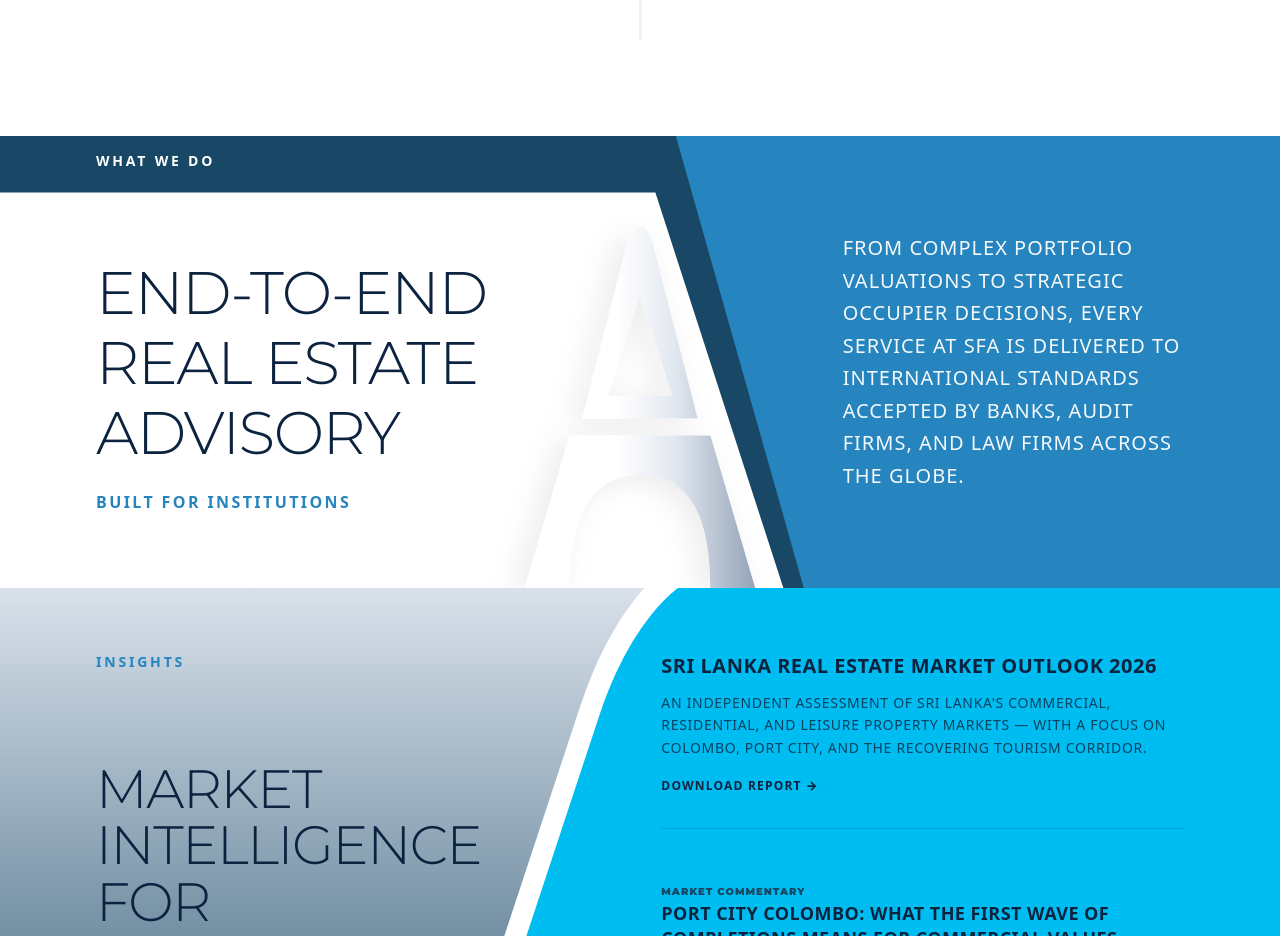
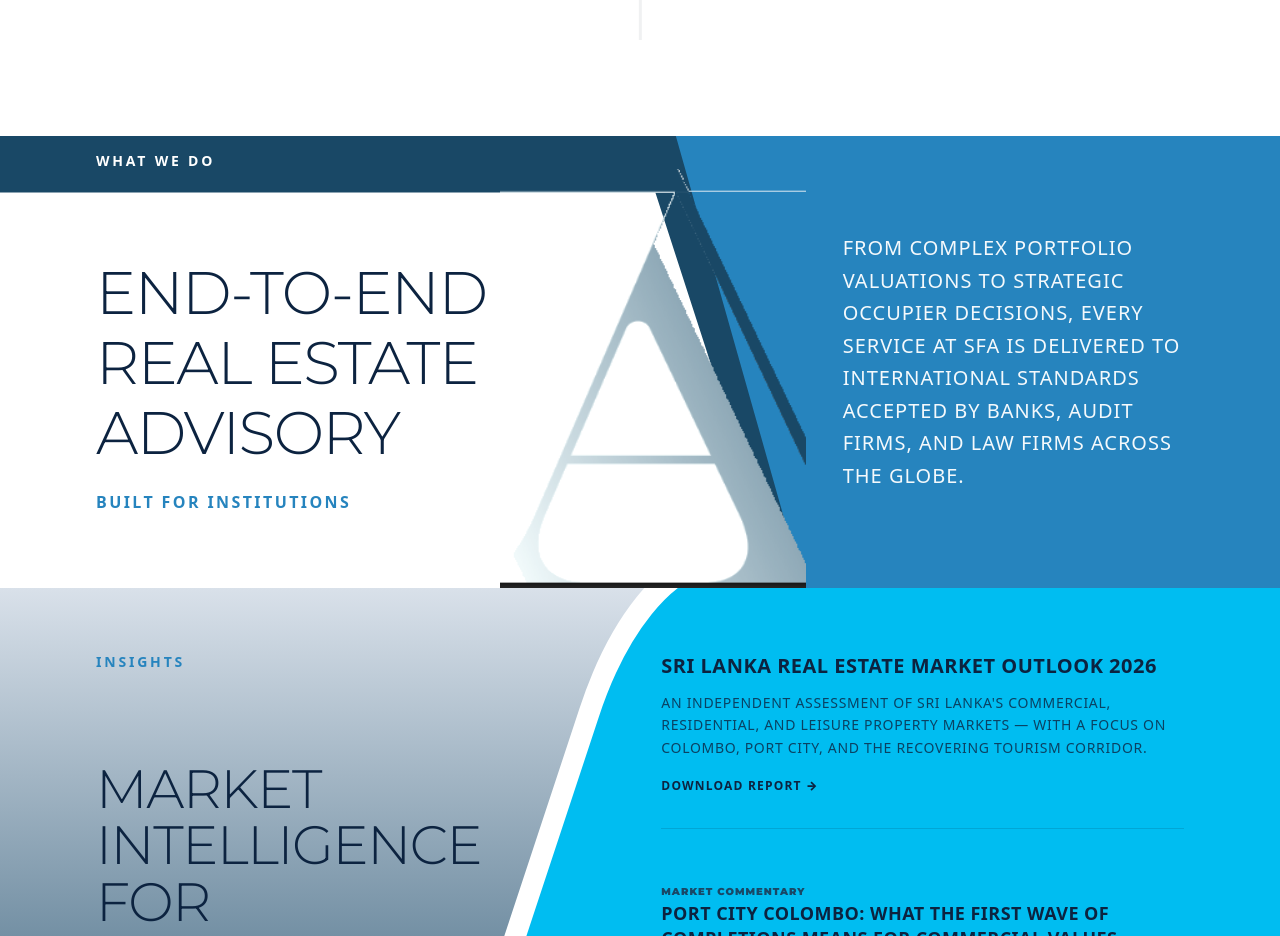
Before and after one commit to ChamilSachintha/sunilfernando, a Next.js app: page / in a window 1280 px wide. Shown: the part 1360-2296 px from the top of the page. Built offline with nearby package versions, Linux system fonts and the light colour scheme; a web font is replaced by a local one.

Commit message:
style(ui): crop What We Do A background watermark from reference and render as responsive image

```diff
--- a/src/app/page.tsx
+++ b/src/app/page.tsx
@@ -371,15 +371,17 @@ export default function Home() {
               d="M 0,0 L 528,0 L 628,400 L 612,400 L 512,50 Q 508,50 496,50 L 0,50 Z"
               fill="#194866"
             />
+          </svg>
 
-            {/* Stylized "A" symbol in the middle with gradient and shadow */}
-            <path
-              d="M 455,250 L 490,95 C 495,75 505,75 510,95 L 545,250 Z M 500,140 L 525,230 L 475,230 Z M 445,265 L 555,265 L 590,400 L 555,400 C 555,330 535,300 500,300 C 465,300 445,330 445,400 L 410,400 Z"
-              fill="url(#a-gradient)"
-              fillRule="evenodd"
-              filter="url(#shadow)"
+          {/* Stylized "A" symbol cropped image */}
+          <div className="absolute left-[39.0625%] w-[23.925%] top-[7.194%] h-[92.806%] z-0">
+            <Image
+              src="/what-we-do-a.png"
+              alt="Stylized A background symbol"
+              fill
+              className="object-fill"
             />
-          </svg>
+          </div>
         </div>
 
         {/* Content Overlay */}
```
Also changed, not shown: public/what-we-do-a.png (added).
